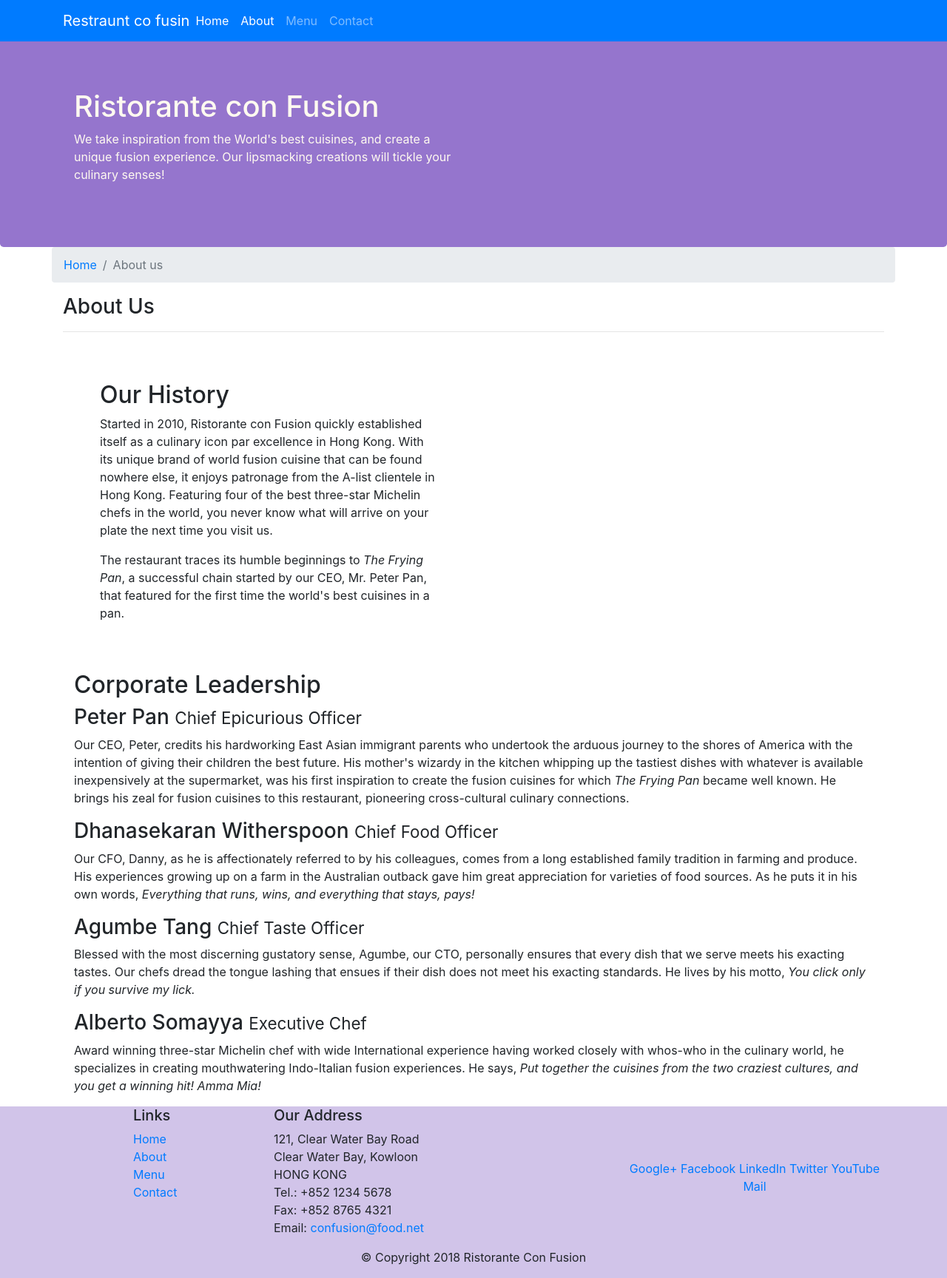
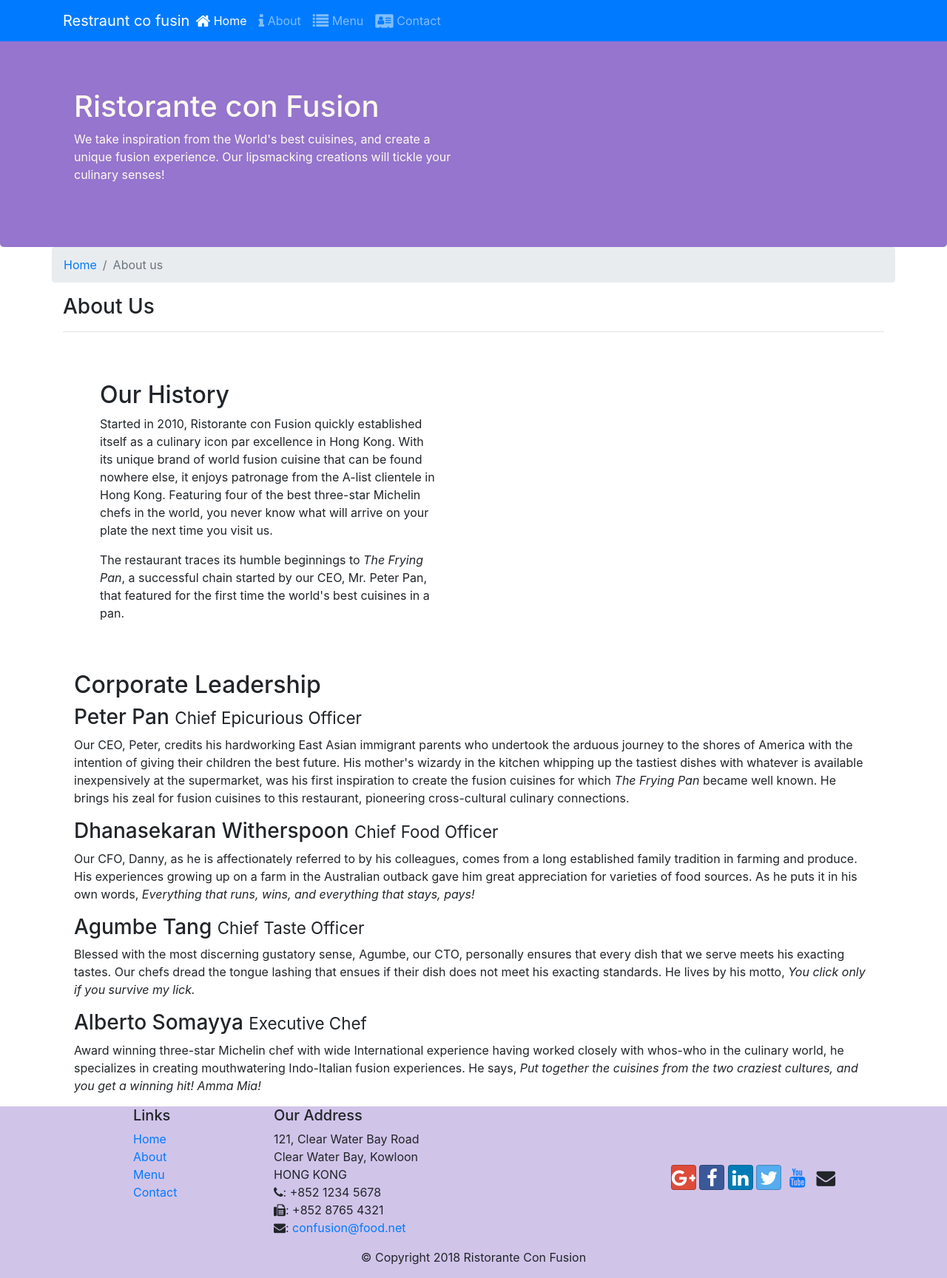
Before and after one commit to VishalShivhare27/Confusion-Bootstrap-, a website: page aboutus.html in a window 1280 px wide. Shown: the whole page at 74% size. Drawn offline with nearby package versions, Linux system fonts and the light colour scheme.

Commit message:
added social media icons

```diff
--- a/aboutus.html
+++ b/aboutus.html
@@ -10,6 +10,9 @@
  <!-- Bootstrap CSS -->
  <link rel="stylesheet" href="node_modules/bootstrap/dist/css/bootstrap.min.css">
  <link rel="stylesheet" href="css/styles.css">
+ <link rel="stylesheet" href="node_modules/font-awesome/css/font-awesome.min.css">
+       <link rel="stylesheet" href="node_modules/bootstrap-social/bootstrap-social.css">
+
     <title>Ristorante Con Fusion: About Us</title>
 
 </head>
@@ -24,10 +27,10 @@
             <a class="navbar-brand mr-auto" href="./index.html">Restraunt co fusin</a>
             <div class="collapse navbar-collapse" id="Navbar">
                 <ul class="navbar-nav mr-auto">
-                    <li class="nav-item active"><a class="nav-link" href="./index.html">Home</a> </li>
-                    <li class="nav-item active"><a class="nav-link" href="#">About</a> </li>
-                    <li class="nav-item"><a class="nav-link" href="#">Menu</a> </li>
-                    <li class="nav-item"><a class="nav-link" href="#">Contact</a> </li>
+                    <li class="nav-item active"><a class="nav-link" href="./index.html"><span class="fa fa-home fa-lg"></span> Home</a> </li>
+                    <li class="nav-item"><a class="nav-link" href="#"><span class="fa fa-info fa-lg"></span> About</a> </li>
+                    <li class="nav-item"><a class="nav-link" href="#"><span class="fa fa-list fa-lg"></span> Menu</a> </li>
+                    <li class="nav-item"><a class="nav-link" href="#"><span class="fa fa-address-card fa-lg"></span> Contact</a> </li>
                 </ul>
             </div>
 
@@ -109,19 +112,19 @@
 		              121, Clear Water Bay Road<br>
 		              Clear Water Bay, Kowloon<br>
 		              HONG KONG<br>
-		              Tel.: +852 1234 5678<br>
-		              Fax: +852 8765 4321<br>
-		              Email: <a href="mailto:confusion@food.net">confusion@food.net</a>
+		              <i class="fa fa-phone fa-large"></i>: +852 1234 5678<br>
+		              <i class="fa fa-fax fa-large"></i>: +852 8765 4321<br>
+		              <i class="fa fa-envelope fa-large"></i>: <a href="mailto:confusion@food.net">confusion@food.net</a>
 		           </address>
                 </div>
                 <div class="col-12 col-sm-4 align-self-center">
                     <div class="text-center">
-                        <a href="http://google.com/+">Google+</a>
-                        <a href="http://www.facebook.com/profile.php?id=">Facebook</a>
-                        <a href="http://www.linkedin.com/in/">LinkedIn</a>
-                        <a href="http://twitter.com/">Twitter</a>
-                        <a href="http://youtube.com/">YouTube</a>
-                        <a href="mailto:">Mail</a>
+                        <a class="btn btn-social-icon btn-google" href="http://google.com/+"><i class="fa fa-google-plus fa-large"></i></a>
+                        <a class="btn btn-social-icon btn-facebook" href="http://www.facebook.com/profile.php?id="><i class="fa fa-facebook fa-large"></i></a>
+                        <a class="btn btn-social-icon btn-linkedin" href="http://www.linkedin.com/in/"><i class="fa fa-linkedin fa-large"></i></a>
+                        <a class="btn btn-social-icon btn-twitter" href="http://twitter.com/"><i class="fa fa-twitter fa-large"></i></a>
+                        <a class="btn btn-social-icon btn-youtube" href="http://youtube.com/"><i class="fa fa-youtube fa-large"></i></a>
+                        <a class="btn btn-social-icon href="mailto:"><i class="fa fa-envelope fa-large"></i></a>
                     </div>
                 </div>
            </div>
@@ -132,6 +135,9 @@
            </div>
         </div>
     </footer>
+    <script src="node_modules/jquery/dist/jquery.slim.min.js"></script>
+    <script src="node_modules/popper.js/dist/umd/popper.min.js"></script>
+    <script src="node_modules/bootstrap/dist/js/bootstrap.min.js"></script>
 
 </body>
 
--- a/package.json
+++ b/package.json
@@ -16,6 +16,8 @@
   },
   "dependencies": {
     "bootstrap": "^4.0.0",
+    "bootstrap-social": "^5.1.1",
+    "font-awesome": "^4.7.0",
     "jquery": "^3.3.1",
     "popper.js": "^1.12.9"
   }
```
Also changed, not shown: index.html (+15 -13 lines), 1 other file.
